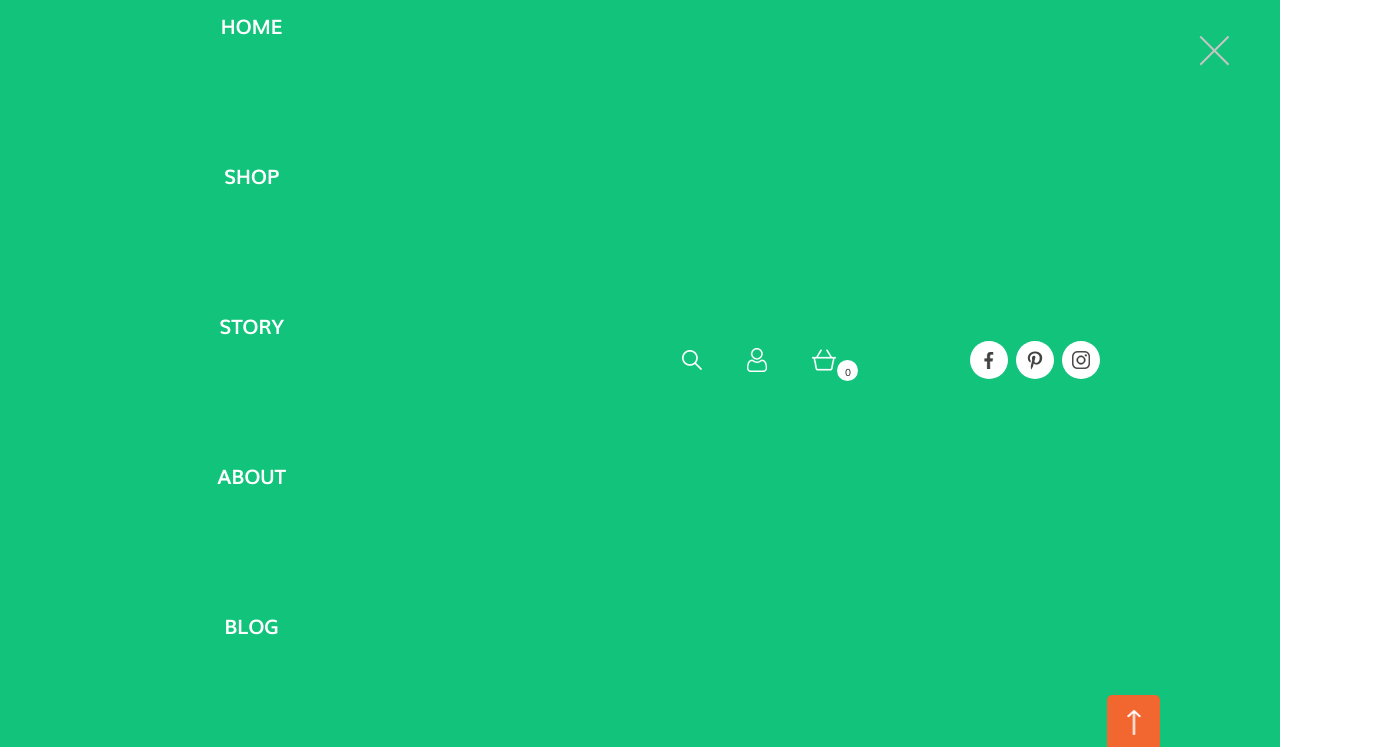
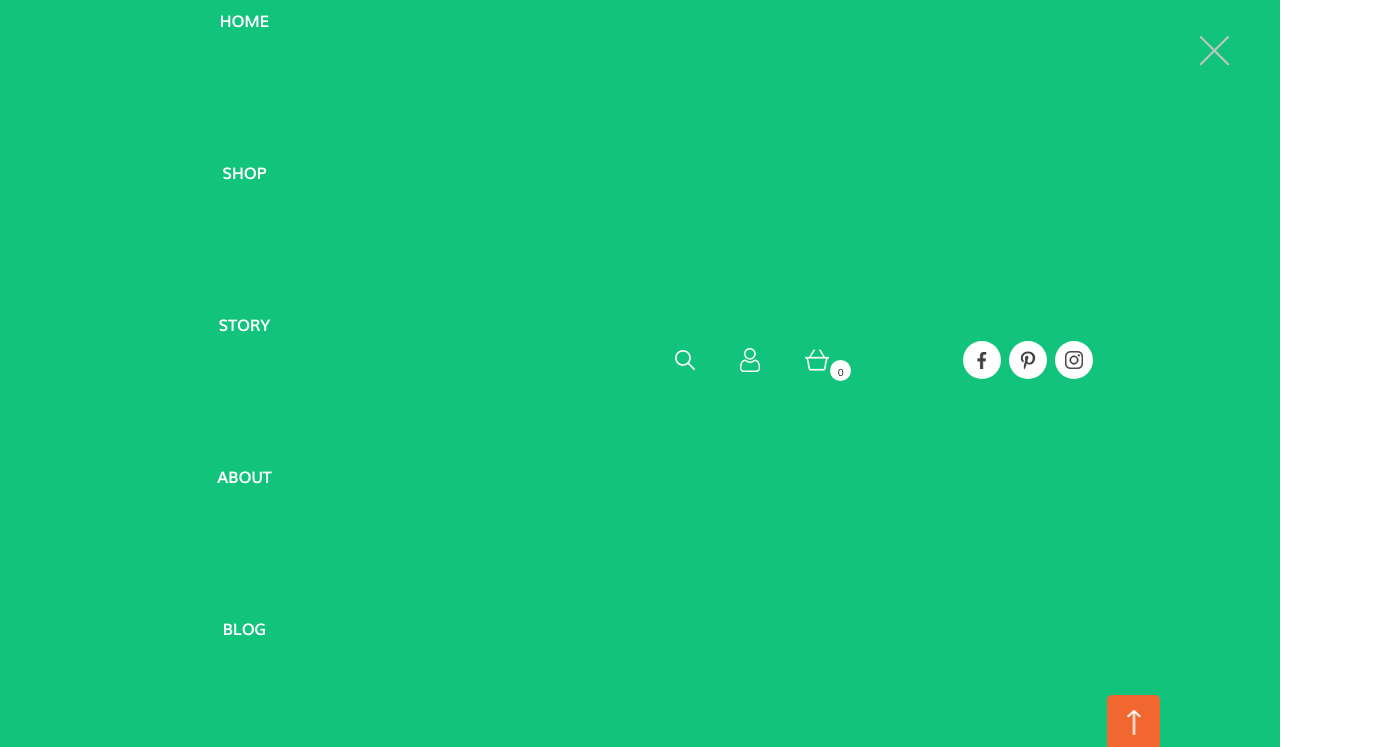
Before and after one commit to egorsv1985/Smoothie-project-start, a website: page src/index.html in a window 1280 px wide. Both pictures are taken after a click on the button 1230 px from the left and 40 px from the top of the page. Shown: the top 747 px of the page, 1394 px wide, since content can reach past the window. Drawn offline with nearby package versions, Linux system fonts and the light colour scheme; files that its build step writes are made by us from their sources; files whose address does not match are found by name.

```diff
--- a/src/assets/scss/components/_menu.scss
+++ b/src/assets/scss/components/_menu.scss
@@ -2,11 +2,25 @@
 	&__list {
 		@include flex ($jc: center, $ai: center, $fw: wrap);
 
-	}
-	&__item + &__item {
-		@include mar (0, 0, 0, 32px);
+		@media only screen and (max-width: 1368px) {
+			@include flex (space-between, center, wrap, column);
+			@include box-size ($h: 800px);
 		}
 
+		@media only screen and (max-width: 360px) {
+			@include flex (space-between, center, wrap, column);
+			@include box-size ($h: 300px);
+		}
+
+	}
+
+	&__item+&__item {
+		@include mar (0, 0, 0, 32px);
+
+		@media only screen and (max-width: 1368px) {
+			@include mar (0, 0, 0, 0);
+		}
+	}
 		&__item:hover {
 			@include transition (all, .2s, ease-in-out);
 			@include transform (scale(1.3));
@@ -15,42 +29,25 @@
 		&__link {
 			@include font (1rem, 2.5em, -0.02em, uppercase, 700);
 			position: relative;
+
+			@media only screen and (max-width: 360px) {
+				@include font ($fs: 1.25rem);
+			}
+
 			&::after {
 				@include pseudo;
 				@include box-size (0, 2px);
 				@include pos-abs ($t: 22px, $l: 0);
 				background-color: $bg-main-color;
 			}
+
 			&:hover::after {
 				@include transition (all, .2s, ease-in-out);
 				@include box-size ($w: 100%);
 			}
+
 			&:active {
 				color: #223499;
 			}
 		}
-
-
-	@media only screen and (max-width: 1368px) {
-
-		&__list {
-			@include flex (space-between, center, wrap, column);
-			@include box-size ($h: 800px);
 	}
-
-		&__item + &__item {
-			@include mar (0, 0, 0, 0);
-			}
-
-		&__link {
-			@include font ($fs: 1.25rem);
-			}
-
-	}
-	@media only screen and (max-width: 360px) {
-		&__list {
-			@include flex (space-between, center, wrap, column);
-			@include box-size ($h: 300px);
-			}
-	}
-}
--- a/src/assets/scss/layout/_about.scss
+++ b/src/assets/scss/layout/_about.scss
@@ -4,6 +4,7 @@
 
 	&__inner {
 		@include flex(space-around, center, wrap);
+
 		@media only screen and (max-width: 1520px) {
 			@include flex(center, center, wrap);
 			@include pad (0, 0, 80px, 0);
@@ -14,6 +15,7 @@
 	&__wrapper {
 		@include box-size ($h: 800px);
 	}
+
 	&--yellow {
 		color: #cae941;
 
@@ -26,6 +28,7 @@
 			@include box-size (450px, 13px);
 		}
 	}
+
 	&__img {
 		@include box-size (691px, 818px);
 		@include transform (translateY(0) rotate(-7deg));
@@ -34,9 +37,11 @@
 	&__wrap {
 		@include flex (center, flex-start, wrap, column);
 		@include mar (0, 125px, 80px, 0);
+
 		@media only screen and (max-width: 1520px) {
 			@include mar (0, 0, 0, 70px);
 		}
+
 		@media only screen and (max-width: 768px) {
 			@include mar (0, 40px, 0, 0);
 		}
--- a/src/assets/scss/style.scss
+++ b/src/assets/scss/style.scss
@@ -5,6 +5,7 @@
 @import "./abstracts/mixins";
 @import "./abstracts/variables";
 
+@import "./components/title";
 
 @import "./layout/header";
 @import "./layout/smoothies";
@@ -23,4 +24,3 @@
 @import "./components/buttons";
 @import "./components/burger-active";
 @import "./components/text";
-@import "./components/title";
```
Also changed, not shown: dist/assets/css/style.min.css, 1 other file. Lines whose indentation alone changed are shown as unchanged.
